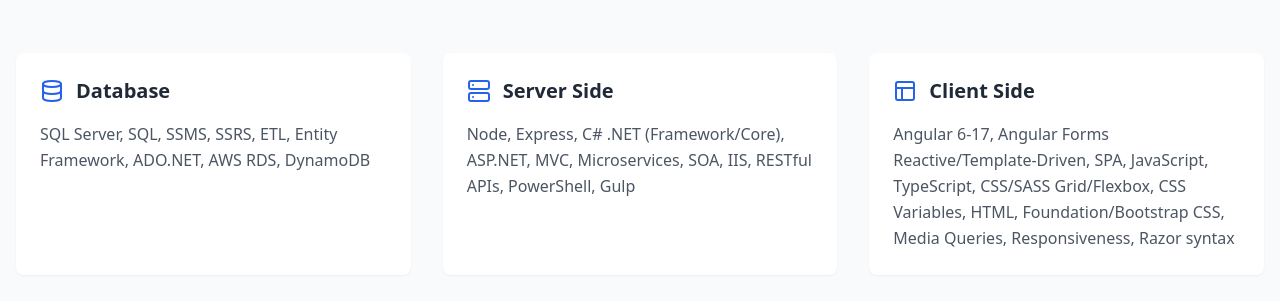
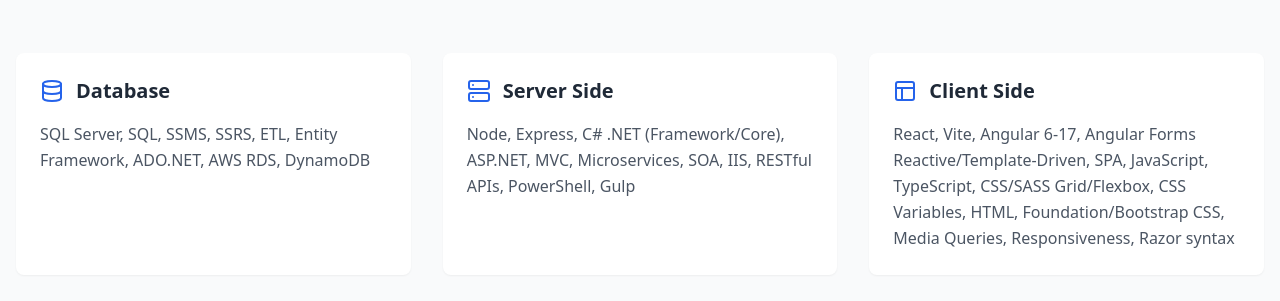
Before and after one commit to DontFretBrett/portfolio, a React (Vite) app: page / in a window 1280 px wide. Shown: the part 843-1144 px from the top of the page. Built offline with nearby package versions, Linux system fonts and the light colour scheme.

Commit message:
Add skills

```diff
--- a/src/components/Skills.tsx
+++ b/src/components/Skills.tsx
@@ -15,7 +15,7 @@ const skillCategories = [
   {
     icon: <Layout />,
     title: 'Client Side',
-    skills: 'Angular 6-17, Angular Forms Reactive/Template-Driven, SPA, JavaScript, TypeScript, CSS/SASS Grid/Flexbox, CSS Variables, HTML, Foundation/Bootstrap CSS, Media Queries, Responsiveness, Razor syntax'
+    skills: 'React, Vite, Angular 6-17, Angular Forms Reactive/Template-Driven, SPA, JavaScript, TypeScript, CSS/SASS Grid/Flexbox, CSS Variables, HTML, Foundation/Bootstrap CSS, Media Queries, Responsiveness, Razor syntax'
   },
   {
     icon: <Wrench />,
```
